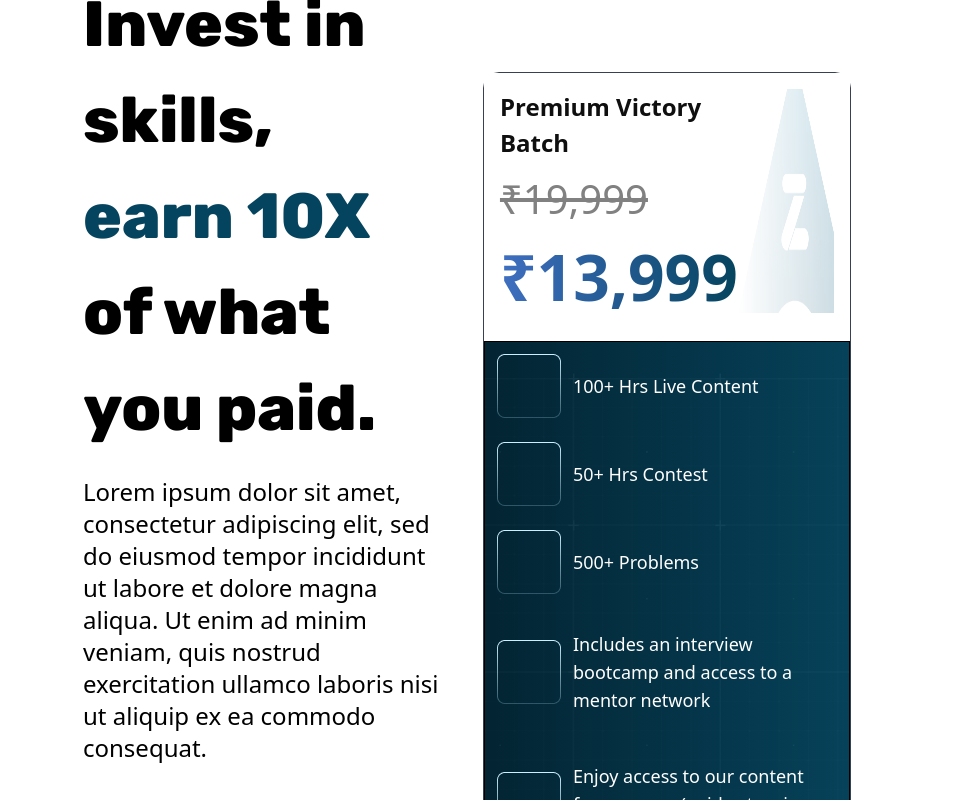
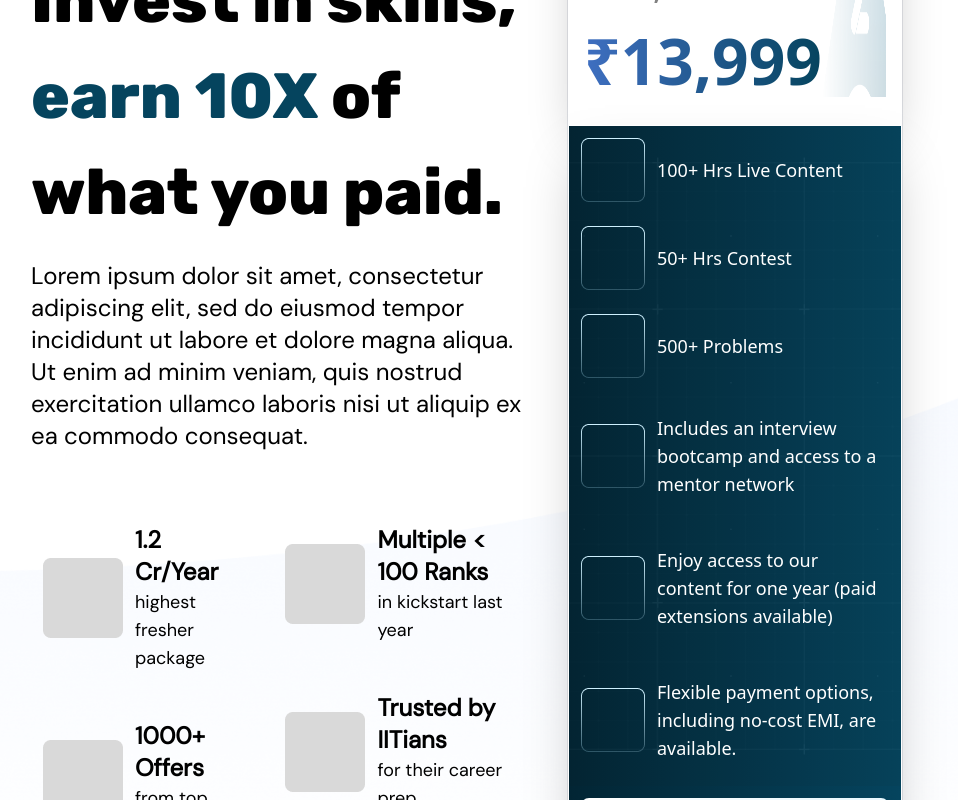
Before and after one commit to Vidip-Ghosh/Algozenith-Assignment, a React (Vite) app: page / in a window 1280 px wide. Shown: the part 1000-1800 px from the top of the page, without its empty margins (173-1131 px from the left). Built offline with nearby package versions, Linux system fonts and the light colour scheme.

Commit message:
web-view-ready

```diff
--- a/src/components/Pricing.jsx
+++ b/src/components/Pricing.jsx
@@ -4,47 +4,51 @@ import Rectangle89 from '../assets/Rectangle89.png';
 
 const Pricing = () => {
   return (
-    <div className="p-40 mx-24 bg-image1 bg-cover bg-no-repeat">
+    <div className="lg:m-24 p-10 m-0 bg-image1 bg-cover bg-no-repeat">
       <div className='flex md:flex-row flex-col justify-center items-center space-x-8'>
-      <div className='flex items-center flex-col justify-center w-1/2 pt-24'>
-        <h1 className="font-[800] md:text-[64px] font-rubik">Invest in skills,<br /> <span className='text-[#05445E]'> earn 10X</span> of what you paid.</h1>
-          <p className='text-2xl mt-5'>Lorem ipsum dolor sit amet, consectetur adipiscing elit, sed do eiusmod tempor incididunt ut labore et dolore magna aliqua. Ut enim ad minim veniam, quis nostrud exercitation ullamco laboris nisi ut aliquip ex ea commodo consequat.</p>
-          <div className='grid grid-cols-2 mt-20'>
-            <ul style={{marginLeft: 0,paddingLeft: 0}}>
+        <div className='flex items-center flex-col justify-center w-full md:w-1/2 pt-24'>
+          <h1 className="font-[800] md:text-[64px] text-[32px] md:text-left text-center font-rubik">
+            Invest in skills,<br /> <span className='text-[#05445E]'> earn 10X</span> of what you paid.
+          </h1>
+          <p style={{fontFamily: 'DM Sans'}} className='text-2xl mt-5 font-normal'>
+            Lorem ipsum dolor sit amet, consectetur adipiscing elit, sed do eiusmod tempor incididunt ut labore et dolore magna aliqua. Ut enim ad minim veniam, quis nostrud exercitation ullamco laboris nisi ut aliquip ex ea commodo consequat.
+          </p>
+          <div className='flex mt-12'>
+            <ul>
               <li className="flex items-center p-3">
                 <img src={Rectangle132} alt="#" />
-                <p className='p-3 text-lg'> <span className='font-bold text-2xl'> 1.2 Cr/Year</span><br /> highest  fresher package</p>
+                <p style={{fontFamily: 'DM Sans'}} className='p-3 text-lg'> <span className='font-bold text-2xl'>1.2 Cr/Year</span><br /> highest fresher package</p>
               </li>
               <li className="flex items-center p-3">
                 <img src={Rectangle132} alt="#" />
-                <p className='p-3 text-lg'><span className='font-bold text-2xl'>1000+ Offers </span> <br /> from top companies</p>
+                <p style={{fontFamily: 'DM Sans'}} className='p-3 text-lg'><span className='font-bold text-2xl'>1000+ Offers</span> <br /> from top companies</p>
               </li>
             </ul>
-            <ul style={{marginLeft: 0,paddingLeft: 0}}>
+            <ul>
               <li className="flex items-center p-3">
                 <img src={Rectangle132} alt="#" />
-                <p className='p-3 text-lg'><span className='font-bold text-2xl'>Multiple &lt;  100 Ranks</span> <br /> in kickstart last year</p>
+                <p style={{fontFamily: 'DM Sans'}} className='p-3 text-lg'><span className='font-bold text-2xl'>Multiple &lt; 100 Ranks</span> <br /> in kickstart last year</p>
               </li>
               <li className="flex items-center p-3">
                 <img src={Rectangle132} alt="#" />
-                <p className='p-3 text-lg'><span className='font-bold text-2xl'>Trusted by IITians</span> <br /> for their career prep</p>
+                <p style={{fontFamily: 'DM Sans'}} className='p-3 text-lg'><span className='font-bold text-2xl'>Trusted by IITians</span> <br /> for their career prep</p>
               </li>
             </ul>
           </div>
         </div>
-      <div className='flex flex-col items-center rounded-2xl border border-gray-700 w-1/2'>
-        <div className='bg-white p-4 rounded-lg flex'>
+        <div className='flex flex-col items-center rounded-lg border w-full md:w-1/3'>
+          <div style={{borderRadius: '16px 16px 0px 0px'}} className='bg-white p-4 flex shadow-2xl'>
             <div>
               <p className='text-[24px] font-semibold text-[#0F0F0F]'>Premium Victory Batch</p>
               <h1 className='text-[#818181] line-through text-[40px] mt-2'>₹19,999</h1>
-            <h1 style={{background: 'linear-gradient(90deg, #3F6FC1 0%, #05445E 100%)',WebkitTextFillColor: 'transparent',WebkitBackgroundClip: 'text'}} className='text-[64px] font-semibold'>₹13,999</h1>
+              <h1 style={{ background: 'linear-gradient(90deg, #3F6FC1 0%, #05445E 100%)', WebkitTextFillColor: 'transparent', WebkitBackgroundClip: 'text' }} className='text-[64px] font-semibold'>₹13,999</h1>
             </div>
             <div>
               <img className='h-56' src={Frame215} alt="#" />
             </div>
           </div>
-        <div className='w-full' style={{border: '1px solid black',background: 'linear-gradient(270deg, #05445E 0%, #022534 100%)'}}>
-          <ul className=' bg-image2 bg-cover bg-no-repeat'>
+          <div className='w-full shadow-2xl rounded-b-lg' style={{ border: '1px solid white', background: 'linear-gradient(270deg, #05445E 0%, #022534 100%)' }}>
+            <ul className='bg-image2 bg-cover bg-no-repeat'>
               <li className="flex items-center p-3">
                 <img src={Rectangle89} alt="#" />
                 <p className='p-3 text-lg text-white opacity-100'>100+ Hrs Live Content</p>
@@ -71,7 +75,7 @@ const Pricing = () => {
               </li>
             </ul>
             <div className='flex justify-center p-3'>
-            <button className='p-3 w-full text-[#05445E] rounded-lg text-lg' style={{background: 'linear-gradient(90.76deg, #FFFFFF 0%, #DFF6FF 144.63%)'}}>Join now &#8594;</button>
+              <button className='p-3 w-full text-[#05445E] rounded-lg text-lg' style={{ background: 'linear-gradient(90.76deg, #FFFFFF 0%, #DFF6FF 144.63%)' }}>Join now &#8594;</button>
             </div>
           </div>
         </div>
```
Lines whose indentation alone changed are shown as unchanged.
